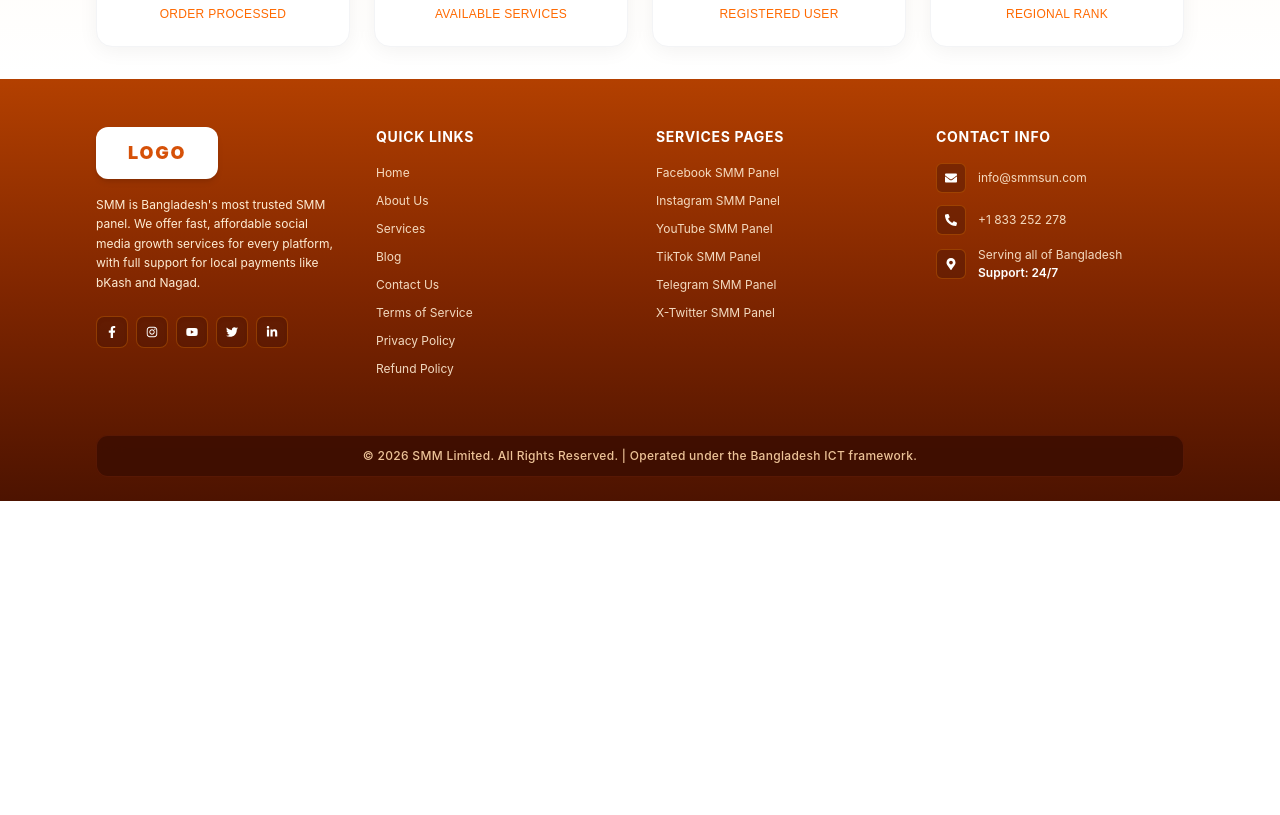
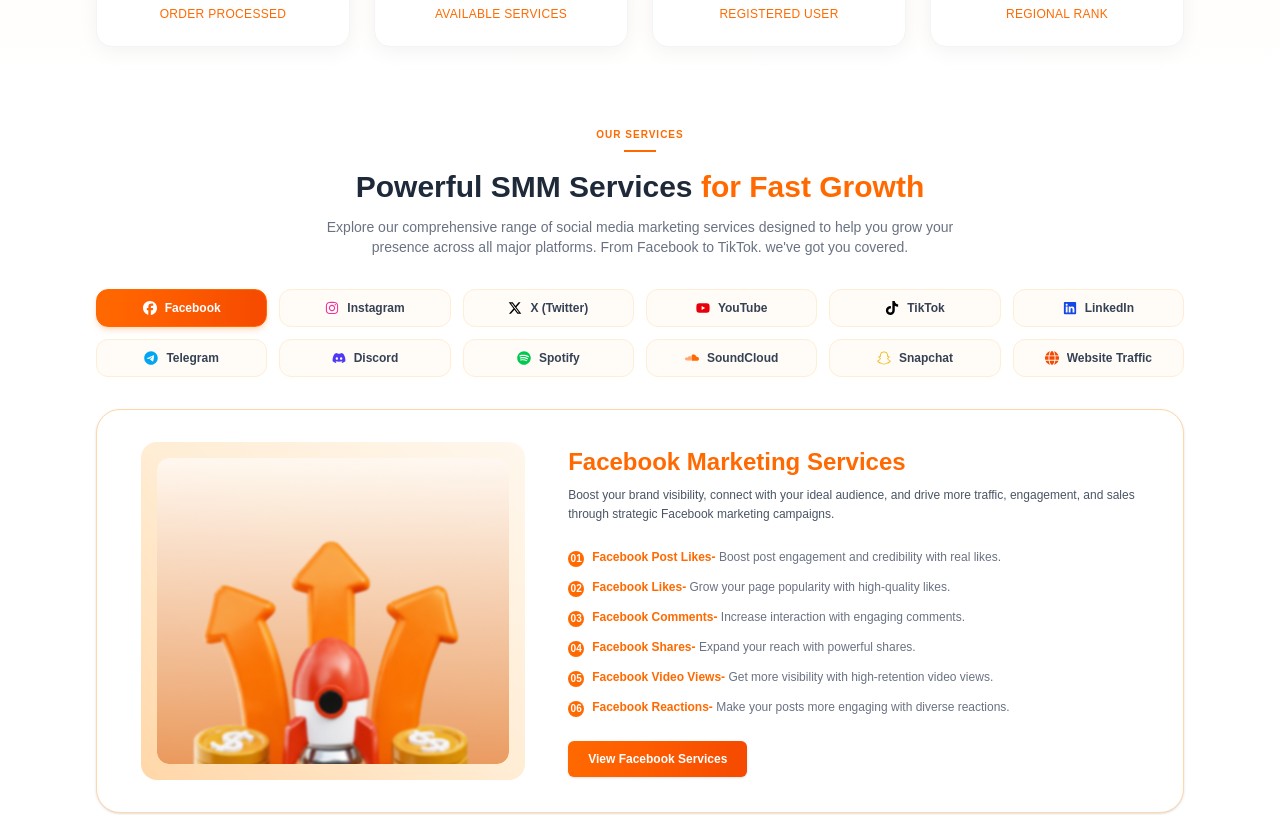
Before and after one commit to NusratTabassum3/Inforisen, a React (Vite) app: page / in a window 1280 px wide. Shown: the part 800-1615 px from the top of the page. Before the commit the page ends 1301 px from the top, so only its background shows below. Built offline with nearby package versions, Linux system fonts and the light colour scheme.

Commit message:
Services Created

```diff
--- /dev/null
+++ b/src/component/home/Services.jsx
@@ -0,0 +1,108 @@
+import { useState } from "react";
+import fbImage from "../../assets/images/services/Frame.png";
+import { facebookFeatures, serviceTabs } from "../../data/services";
+import Button from "../common/Button";
+import Container from "../common/Container";
+import SectionTitle from "../common/SectionTitle";
+
+const Services = () => {
+  const [activeTab, setActiveTab] = useState("Facebook");
+
+  return (
+    <section className="py-12 bg-white">
+      <Container>
+        {/* Section Title */}
+        <SectionTitle
+          eyebrow="our services"
+          title="Powerful SMM Services"
+          highlight="for Fast Growth"
+          description="Explore our comprehensive range of social media marketing services designed to help you grow your presence across all major platforms. From Facebook to TikTok. we've got you covered."
+        />
+
+        {/* Tab Buttons Grid with Icons */}
+        <div className="grid grid-cols-2 sm:grid-cols-3 md:grid-cols-4 lg:grid-cols-6 gap-3 my-8">
+          {serviceTabs.map((tab) => {
+            const isActive = activeTab === tab.name;
+            const Icon = tab.icon;
+
+            return (
+              <button
+                key={tab.id}
+                onClick={() => setActiveTab(tab.name)}
+                className={`py-2.5 px-3 rounded-xl text-xs font-semibold flex items-center justify-center space-x-2 border transition-all ${
+                  isActive
+                    ? "bg-gradient-to-r from-orange-500 to-orange-600 text-white border-orange-500 shadow-md shadow-orange-500/20"
+                    : "bg-orange-50/40 text-gray-700 border-orange-100 hover:bg-orange-100"
+                }`}
+              >
+                <Icon
+                  className={`text-sm ${isActive ? "text-white" : tab.color}`}
+                />
+                <span className="truncate">{tab.name}</span>
+              </button>
+            );
+          })}
+        </div>
+
+        {/* Card Box */}
+        <div className="border border-orange-200 rounded-3xl p-6 sm:p-8 bg-white shadow-sm">
+          <div className="grid grid-cols-1 lg:grid-cols-12 gap-8 items-center">
+            {/* Left Image Side */}
+            <div className="lg:col-span-5 flex justify-center">
+              <div className="bg-gradient-to-tr from-orange-200 via-orange-100 to-orange-50 rounded-2xl p-4 w-full max-w-sm flex justify-center">
+                <img
+                  src={fbImage}
+                  alt="Facebook Marketing"
+                  className="w-full h-auto object-contain rounded-xl"
+                  onError={(e) => {
+                    e.target.style.display = "none";
+                  }}
+                />
+              </div>
+            </div>
+
+            {/* Right Details Side */}
+            <div className="lg:col-span-7">
+              <h3 className="text-xl sm:text-2xl font-bold text-orange-500 mb-2">
+                {activeTab} Marketing Services
+              </h3>
+
+              <p className="text-xs text-gray-600 mb-6 leading-relaxed">
+                Boost your brand visibility, connect with your ideal audience,
+                and drive more traffic, engagement, and sales through strategic{" "}
+                {activeTab} marketing campaigns.
+              </p>
+
+              {/* Bullet Features */}
+              <div className="space-y-3 mb-6">
+                {facebookFeatures.map((item) => (
+                  <div key={item.id} className="flex items-start space-x-2">
+                    <span className="bg-orange-500 text-white text-[10px] font-bold rounded-full w-4 h-4 flex items-center justify-center mt-0.5 shrink-0">
+                      {item.id}
+                    </span>
+                    <p className="text-xs text-gray-700">
+                      <strong className="text-orange-500 font-semibold">
+                        {item.title}{" "}
+                      </strong>
+                      <span className="text-gray-500">{item.desc}</span>
+                    </p>
+                  </div>
+                ))}
+              </div>
+
+              {/* Action Button */}
+              <Button
+                variant="primary"
+                className="bg-gradient-to-r from-orange-500 to-orange-600 hover:from-orange-600 hover:to-orange-700 text-xs px-5 py-2.5 rounded-lg shadow-sm"
+              >
+                View {activeTab} Services
+              </Button>
+            </div>
+          </div>
+        </div>
+      </Container>
+    </section>
+  );
+};
+
+export default Services;
--- /dev/null
+++ b/src/data/services.js
@@ -0,0 +1,62 @@
+import {
+  FaDiscord,
+  FaFacebook,
+  FaGlobe,
+  FaInstagram,
+  FaLinkedin,
+  FaSnapchat,
+  FaSoundcloud,
+  FaSpotify,
+  FaTelegram,
+  FaTiktok,
+  FaXTwitter,
+  FaYoutube,
+} from "react-icons/fa6";
+
+export const serviceTabs = [
+  { id: 1, name: "Facebook", icon: FaFacebook, color: "text-blue-600" },
+  { id: 2, name: "Instagram", icon: FaInstagram, color: "text-pink-500" },
+  { id: 3, name: "X (Twitter)", icon: FaXTwitter, color: "text-black" },
+  { id: 4, name: "YouTube", icon: FaYoutube, color: "text-red-600" },
+  { id: 5, name: "TikTok", icon: FaTiktok, color: "text-black" },
+  { id: 6, name: "LinkedIn", icon: FaLinkedin, color: "text-blue-700" },
+  { id: 7, name: "Telegram", icon: FaTelegram, color: "text-sky-500" },
+  { id: 8, name: "Discord", icon: FaDiscord, color: "text-indigo-600" },
+  { id: 9, name: "Spotify", icon: FaSpotify, color: "text-green-500" },
+  { id: 10, name: "SoundCloud", icon: FaSoundcloud, color: "text-orange-500" },
+  { id: 11, name: "Snapchat", icon: FaSnapchat, color: "text-yellow-500" },
+  { id: 12, name: "Website Traffic", icon: FaGlobe, color: "text-orange-600" },
+];
+
+export const facebookFeatures = [
+  {
+    id: "01",
+    title: "Facebook Post Likes-",
+    desc: "Boost post engagement and credibility with real likes.",
+  },
+  {
+    id: "02",
+    title: "Facebook Likes-",
+    desc: "Grow your page popularity with high-quality likes.",
+  },
+  {
+    id: "03",
+    title: "Facebook Comments-",
+    desc: "Increase interaction with engaging comments.",
+  },
+  {
+    id: "04",
+    title: "Facebook Shares-",
+    desc: "Expand your reach with powerful shares.",
+  },
+  {
+    id: "05",
+    title: "Facebook Video Views-",
+    desc: "Get more visibility with high-retention video views.",
+  },
+  {
+    id: "06",
+    title: "Facebook Reactions-",
+    desc: "Make your posts more engaging with diverse reactions.",
+  },
+];
--- a/src/pages/Home.jsx
+++ b/src/pages/Home.jsx
@@ -1,4 +1,5 @@
 import Hero from "../component/home/Hero";
+import Services from "../component/home/Services";
 import Stats from "../component/home/Stats";
 import Footer from "../component/layout/Footer";
 import Navbar from "../component/layout/Navbar";
@@ -10,6 +11,7 @@
       <main>
         <Hero />
         <Stats />
+        <Services />
       </main>
       <Footer />
     </div>
```
Also changed, not shown: src/assets/images/services/Frame.png (added), src/assets/images/services/facebook.png (added).
